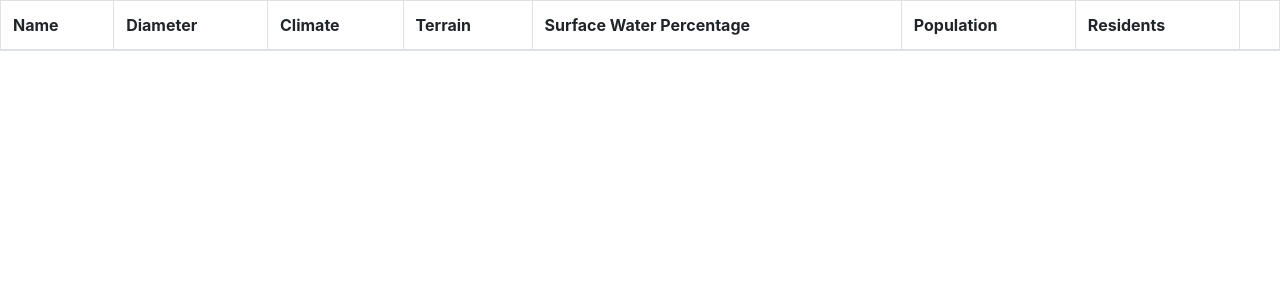
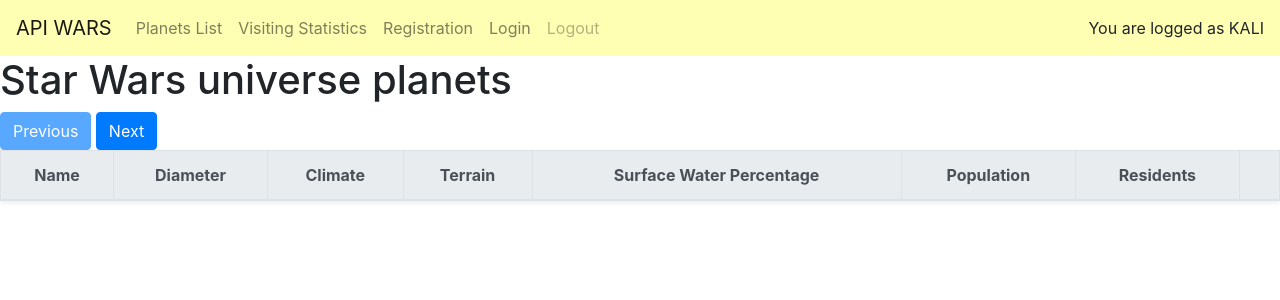
Before and after one commit to magg666/StarWars, a Flask app: page / in a window 1280 px wide. Shown: the top 300 px of the page. Run offline with Flask 2, Linux system fonts and the light colour scheme; lists and menus that the app fills with data are empty; some libraries are stand-ins or nearby versions.

Commit message:
navbar, buttons, table added

```diff
--- a/static/js/scripts.js
+++ b/static/js/scripts.js
@@ -1,4 +1,3 @@
-let planetId = 1;
 const swapiRequest = new XMLHttpRequest();
 swapiRequest.open('GET', 'https://swapi.co/api/planets/?page=1');
 swapiRequest.onload = function () {
--- a/templates/main.html
+++ b/templates/main.html
@@ -8,12 +8,55 @@
           integrity="sha384-MCw98/SFnGE8fJT3GXwEOngsV7Zt27NXFoaoApmYm81iuXoPkFOJwJ8ERdknLPMO" crossorigin="anonymous">
     <link rel="stylesheet" type="text/css" href="{{ url_for('static', filename='css/style.css') }}">
 
-    <title>Title</title>
+    <title>Api Wars</title>
 </head>
 <body>
 
-<table class="table table-bordered">
-    <thead>
+<nav class="navbar navbar-expand-lg navbar-light sticky-top" style="background-color: #ffffb3;">
+    <a class="navbar-brand" href="#">API WARS</a>
+    <button class="navbar-toggler" type="button" data-toggle="collapse" data-target="#navbarSupportedContent"
+            aria-controls="navbarSupportedContent" aria-expanded="false" aria-label="Toggle navigation">
+        <span class="navbar-toggler-icon"></span>
+    </button>
+
+    <div class="collapse navbar-collapse" id="navbarSupportedContent">
+        <ul class="navbar-nav mr-auto">
+{#            <li class="nav-item active">#}
+{#                <a class="nav-link" href="#">Item active <span class="sr-only">(current)</span></a>#}
+{#            </li>#}
+            <li class="nav-item">
+                <a class="nav-link" href="#">Planets List</a>
+            </li>
+            <li class="nav-item">
+                <a class="nav-link" href="#">Visiting Statistics</a>
+            </li>
+            <li class="nav-item">
+                <a class="nav-link" href="#">Registration</a>
+            </li>
+            <li class="nav-item">
+                <a class="nav-link" href="#">Login</a>
+            </li>
+            <li class="nav-item">
+                <a class="nav-link disabled" href="#">Logout</a>
+            </li>
+        </ul>
+        <nav class="nav-item active">
+            <a class="navbar-text">You are logged as KALI</a>
+        </nav>
+{#        <form class="form-inline my-2 my-lg-0">#}
+{#            <input class="form-control mr-sm-2" type="text" placeholder="Search" aria-label="Search">#}
+{#            <button class="btn btn-outline-success my-2 my-sm-0" type="submit">Search</button>#}
+{#        </form>#}
+    </div>
+</nav>
+
+<h1>Star Wars universe planets</h1>
+
+<button type="button" class="btn btn-primary disabled">Previous</button>
+<button type="button" class="btn btn-primary">Next</button>
+
+<table class="table table-bordered text-center shadow-sm">
+    <thead class="thead-light">
     <tr>
         <th>Name</th>
         <th>Diameter</th>
@@ -28,5 +71,8 @@
     <tbody id="table-body"></tbody>
 </table>
 
+<script src="https://code.jquery.com/jquery-3.3.1.slim.min.js" integrity="sha384-q8i/X+965DzO0rT7abK41JStQIAqVgRVzpbzo5smXKp4YfRvH+8abtTE1Pi6jizo" crossorigin="anonymous"></script>
+<script src="https://cdnjs.cloudflare.com/ajax/libs/popper.js/1.14.3/umd/popper.min.js" integrity="sha384-ZMP7rVo3mIykV+2+9J3UJ46jBk0WLaUAdn689aCwoqbBJiSnjAK/l8WvCWPIPm49" crossorigin="anonymous"></script>
+<script src="https://stackpath.bootstrapcdn.com/bootstrap/4.1.3/js/bootstrap.min.js" integrity="sha384-ChfqqxuZUCnJSK3+MXmPNIyE6ZbWh2IMqE241rYiqJxyMiZ6OW/JmZQ5stwEULTy" crossorigin="anonymous"></script>
 </body>
 </html>
```
